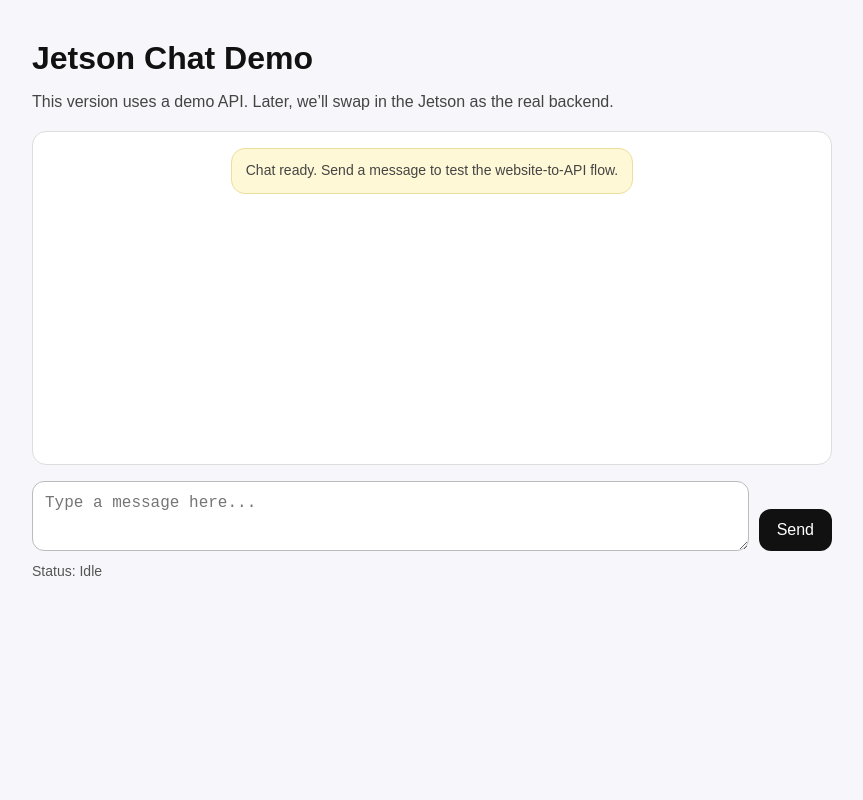
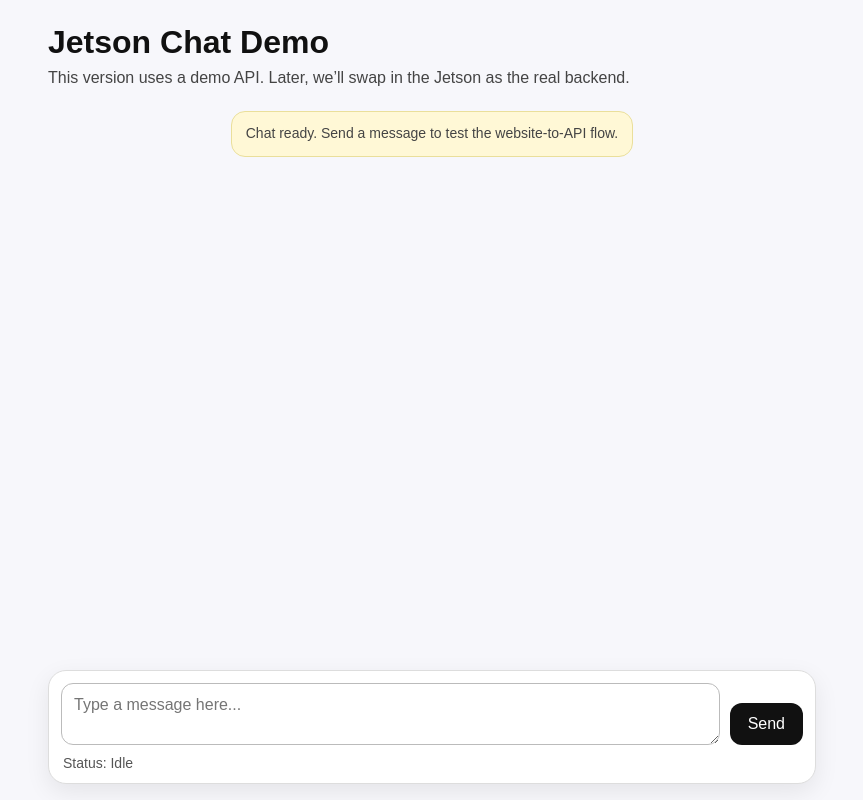
Before and after one commit to polycitrine-glitch/Jetson-LLM, a plain HTML site: page index.html in a window 1280 px wide. Shown: the whole page, without its empty margins (208-1071 px from the left). Drawn offline with Linux system fonts and the light colour scheme.

Commit message:
Update index.html

```diff
--- a/index.html
+++ b/index.html
@@ -5,30 +5,59 @@
   <meta name="viewport" content="width=device-width, initial-scale=1.0" />
   <title>Jetson Chat Demo</title>
   <style>
-    body {
+    * {
+      box-sizing: border-box;
+    }
+
+    html, body {
+      margin: 0;
+      padding: 0;
+      height: 100%;
       font-family: Arial, sans-serif;
-      max-width: 800px;
-      margin: 40px auto;
-      padding: 0 16px;
       background: #f7f7fb;
       color: #111;
     }
 
+    body {
+      display: flex;
+      flex-direction: column;
+    }
+
+    .page {
+      flex: 1;
+      display: flex;
+      flex-direction: column;
+      min-height: 100vh;
+    }
+
+    .header {
+      max-width: 800px;
+      width: 100%;
+      margin: 0 auto;
+      padding: 24px 16px 12px 16px;
+      background: #f7f7fb;
+    }
+
     h1 {
-      margin-bottom: 8px;
+      margin: 0 0 8px 0;
     }
 
     p {
+      margin: 0;
       color: #444;
-      margin-bottom: 20px;
+    }
+
+    #chat-wrap {
+      flex: 1;
+      overflow-y: auto;
+      padding: 12px 0 140px 0;
+      scroll-behavior: smooth;
     }
 
     #chat {
-      background: white;
-      border: 1px solid #ddd;
-      border-radius: 14px;
-      padding: 16px;
-      min-height: 300px;
+      max-width: 800px;
+      margin: 0 auto;
+      padding: 0 16px;
       display: flex;
       flex-direction: column;
       gap: 12px;
@@ -63,24 +92,47 @@
       color: #444;
       font-size: 14px;
       border: 1px solid #eadf9b;
+      max-width: 90%;
+    }
+
+    .composer-shell {
+      position: sticky;
+      bottom: 0;
+      width: 100%;
+      background: linear-gradient(to top, #f7f7fb 75%, rgba(247, 247, 251, 0));
+      padding: 12px 0 16px 0;
+    }
+
+    .composer {
+      max-width: 800px;
+      margin: 0 auto;
+      padding: 0 16px;
+    }
+
+    .composer-box {
+      background: white;
+      border: 1px solid #ddd;
+      border-radius: 18px;
+      padding: 12px;
+      box-shadow: 0 8px 24px rgba(0, 0, 0, 0.08);
     }
 
     .input-row {
       display: flex;
       gap: 10px;
-      margin-top: 16px;
+      align-items: flex-end;
     }
 
     textarea {
       flex: 1;
-      min-height: 70px;
+      min-height: 56px;
       max-height: 180px;
       padding: 12px;
       font-size: 16px;
       border: 1px solid #bbb;
       border-radius: 12px;
-      box-sizing: border-box;
       resize: vertical;
+      font-family: inherit;
     }
 
     button {
@@ -91,7 +143,7 @@
       cursor: pointer;
       background: #111;
       color: white;
-      align-self: flex-end;
+      flex-shrink: 0;
     }
 
     button:disabled {
@@ -100,39 +152,83 @@
     }
 
     .status {
-      margin-top: 12px;
+      margin-top: 10px;
       color: #555;
       font-size: 14px;
+      padding-left: 2px;
+    }
+
+    @media (max-width: 700px) {
+      .message {
+        max-width: 88%;
+      }
+
+      .input-row {
+        flex-direction: column;
+        align-items: stretch;
+      }
+
+      button {
+        width: 100%;
+      }
     }
   </style>
 </head>
 <body>
+  <div class="page">
+    <div class="header">
       <h1>Jetson Chat Demo</h1>
       <p>This version uses a demo API. Later, we’ll swap in the Jetson as the real backend.</p>
+    </div>
 
+    <div id="chat-wrap">
       <div id="chat">
         <div class="message system">Chat ready. Send a message to test the website-to-API flow.</div>
       </div>
+    </div>
 
+    <div class="composer-shell">
+      <div class="composer">
+        <div class="composer-box">
           <div class="input-row">
             <textarea id="prompt" placeholder="Type a message here..."></textarea>
             <button id="sendBtn">Send</button>
           </div>
-
           <div class="status" id="status">Status: Idle</div>
+        </div>
+      </div>
+    </div>
+  </div>
 
   <script>
+    const chatWrap = document.getElementById("chat-wrap");
     const chat = document.getElementById("chat");
     const sendBtn = document.getElementById("sendBtn");
     const promptBox = document.getElementById("prompt");
     const statusBox = document.getElementById("status");
 
+    function isNearBottom() {
+      const threshold = 120;
+      return chatWrap.scrollHeight - chatWrap.scrollTop - chatWrap.clientHeight < threshold;
+    }
+
+    function scrollToBottom(force = false) {
+      if (force || isNearBottom()) {
+        chatWrap.scrollTop = chatWrap.scrollHeight;
+      }
+    }
+
     function addMessage(text, type) {
+      const shouldStick = isNearBottom();
+
       const msg = document.createElement("div");
       msg.className = `message ${type}`;
       msg.textContent = text;
       chat.appendChild(msg);
-      chat.scrollTop = chat.scrollHeight;
+
+      if (shouldStick) {
+        scrollToBottom(true);
+      }
     }
 
     async function sendMessage() {
@@ -147,6 +243,8 @@
       promptBox.value = "";
       sendBtn.disabled = true;
       statusBox.textContent = "Status: Sending request...";
+
+      scrollToBottom(true);
 
       try {
         const res = await fetch("https://echo.free.beeceptor.com/chat-demo", {
@@ -178,6 +276,7 @@
         statusBox.textContent = "Status: Request failed.";
       } finally {
         sendBtn.disabled = false;
+        promptBox.focus();
       }
     }
 
@@ -189,6 +288,10 @@
         sendMessage();
       }
     });
+
+    window.addEventListener("load", () => {
+      scrollToBottom(true);
+    });
   </script>
 </body>
 </html>
```
Lines whose indentation alone changed are shown as unchanged.
